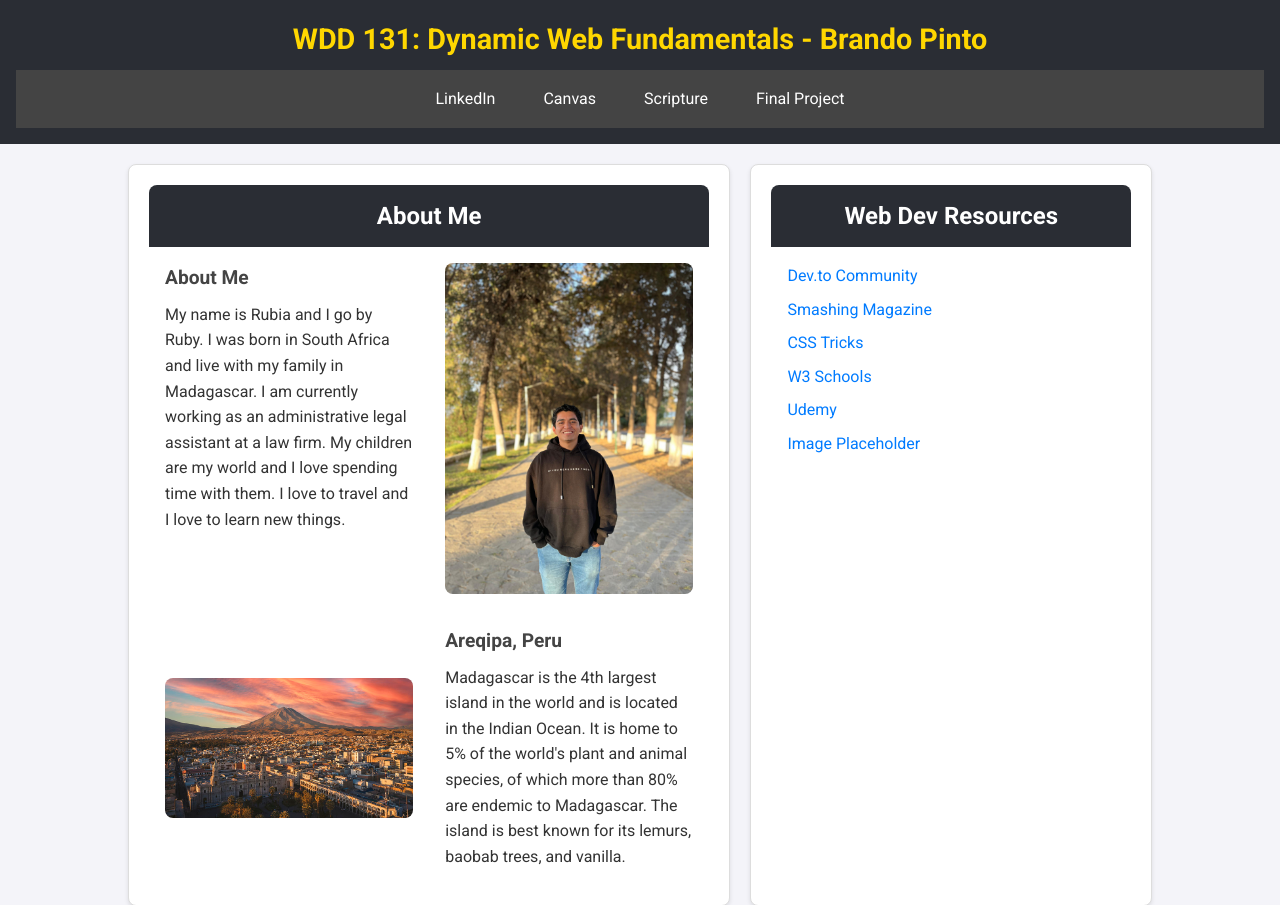
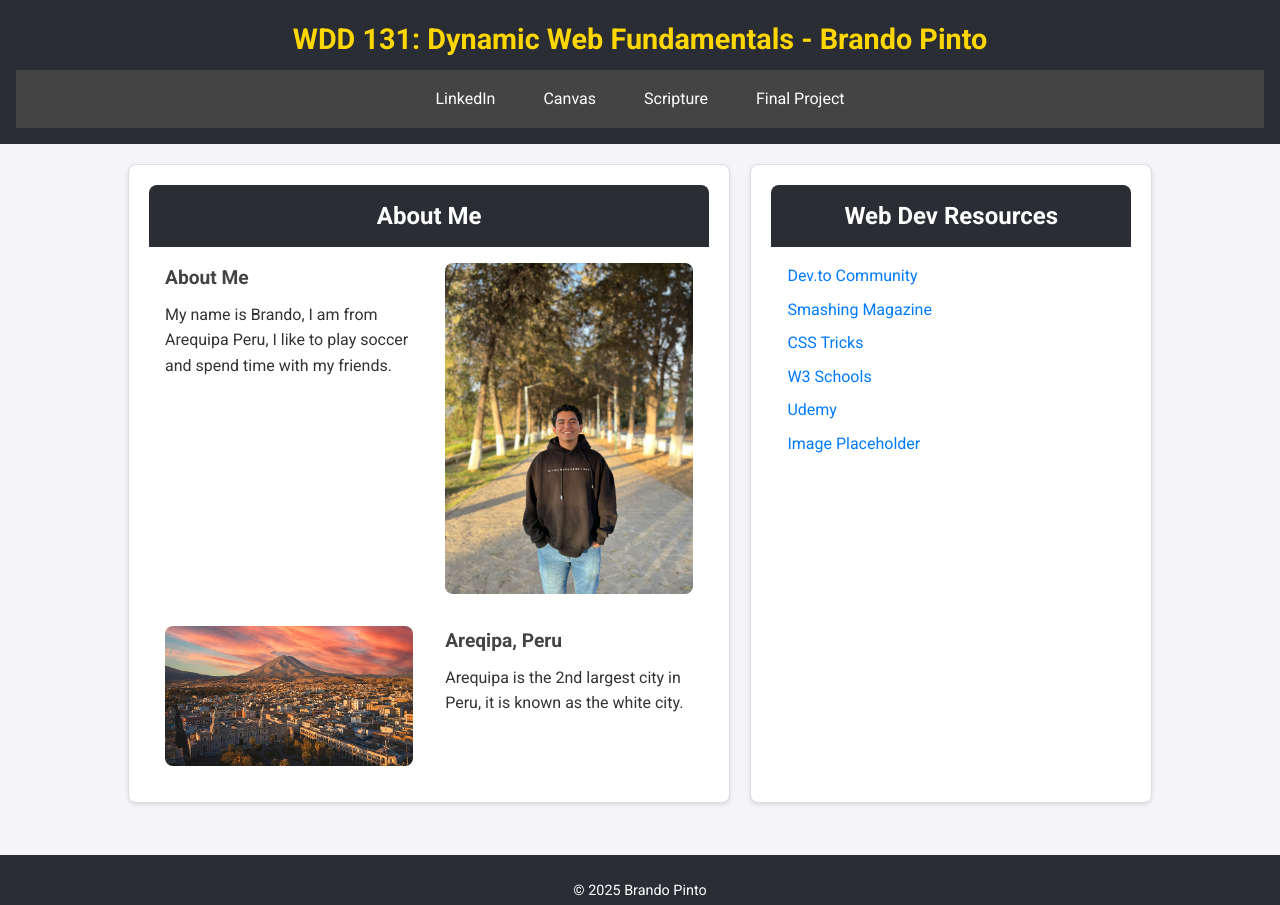
Before and after one commit to BrandoPinto/wdd131, a plain HTML site: page index.html in a window 1280 px wide. Shown: the top 905 px of the page. Drawn offline with Linux system fonts and the light colour scheme.

Commit message:
Update index.html

```diff
--- a/index.html
+++ b/index.html
@@ -36,11 +36,7 @@
           <div class="about-me">
             <h2>About Me</h2>
             <p>
-              My name is Rubia and I go by Ruby. I was born in South Africa and live
-              with my family in Madagascar. I am currently working as an
-              administrative legal assistant at a law firm. My children are my world
-              and I love spending time with them. I love to travel and I love to
-              learn new things.
+              My name is Brando, I am from Arequipa Peru, I like to play soccer and spend time with my friends.
             </p>
           </div>
           <div class="about-me-photo">
@@ -54,10 +50,7 @@
           <div class="arequipa">
             <h2>Areqipa, Peru</h2>
             <p>
-              Madagascar is the 4th largest island in the world and is located in the
-              Indian Ocean. It is home to 5% of the world's plant and animal species,
-              of which more than 80% are endemic to Madagascar. The island is best
-              known for its lemurs, baobab trees, and vanilla.
+              Arequipa is the 2nd largest city in Peru, it is known as the white city.
             </p>
           </div>
         </div>
```
